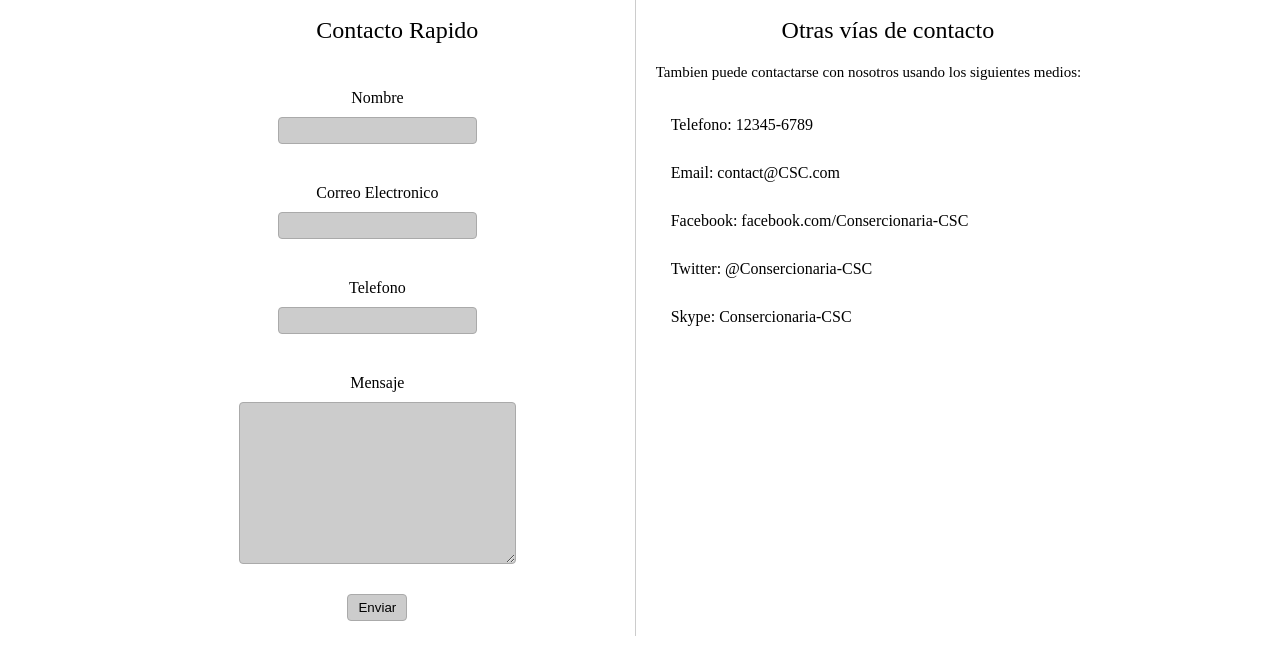
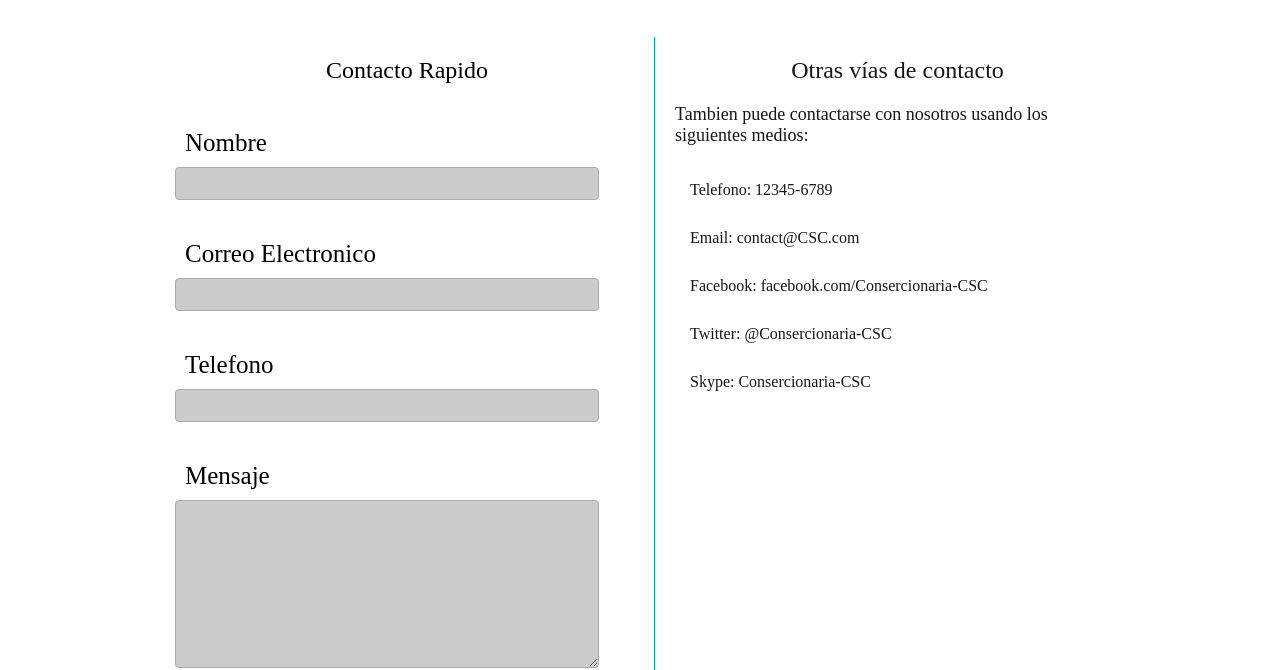
Before and after one commit to tomasquinteros/tomasquinteros.github.io, a plain HTML site: page html/contact.html in a window 1280 px wide. Shown: the part 130-800 px from the top of the page. Drawn offline with Linux system fonts and the light colour scheme.

Commit message:
Cambiamos varias cosas

```diff
--- a/html/contact.html
+++ b/html/contact.html
@@ -14,7 +14,7 @@
             <h1>C S C</h1>
             <ul>
                 <li>
-                    <a class="hover" href="index.html">HOME</a>
+                    <a class="hover" href="/index.html">HOME</a>
                 </li>
                 <li>
                     <a class="hover" href="models.html">MODELS</a>
--- a/style/contact.css
+++ b/style/contact.css
@@ -7,7 +7,7 @@ main {
     margin: 0px auto;
 }
 
-section {margin-bottom: 40px;}
+section {margin: 40px 0px;}
 h2 {
     text-align: center;
     margin: 20px;
@@ -23,11 +23,13 @@ h2 {
 }
 .contacto-rapido li label {
     margin: 10px;
+    font-size: 25px;
+    text-align: left;
 }
 .contacto-rapido li input, li textarea {
-    width: 100%;
+    width: 424px;
     background-color: #ccc;
-    padding: 5px 10px;
+    padding: 8px 10px;
     border: 1px solid #aaa;
     border-radius: 4px;
 }
@@ -36,10 +38,10 @@ h2 {
     border: 1px solid #019fb6;
 }
 
-.otros-contactos {width: 100%; border-left:1px solid #ccc; padding-left: 20px;}
+.otros-contactos {width: 100%; border-left:1px solid #019fb6; padding-left: 20px; color:rgb(22, 22, 22)}
 .otros-contactos p {
     margin-bottom: 20px;
-    font-size: 15px;
+    font-size: 18px;
 }
 .otros-contactos ul {
     flex-direction: column;
@@ -48,3 +50,16 @@ h2 {
 .contacto-rapido li textarea {
     max-width: 424px;
 }
+.contacto-rapido li input[type="submit"] {
+    background-color: #019fb6;
+    color: #ccc;
+    font-size: 1.3em;
+    width: 10vw;
+    font-weight: 600;
+}
+.contacto-rapido li input[type="submit"]:hover {
+    background-color: #ccc;
+    color: #019fb6;
+    font-size: 1.3em;
+    width: 10vw;
+}
```
Also changed, not shown: html/financiacion.html (+1 -1 lines), html/galery.html (+1 -1 lines), html/models.html (+1 -1 lines), index.html (+4 -4 lines).
